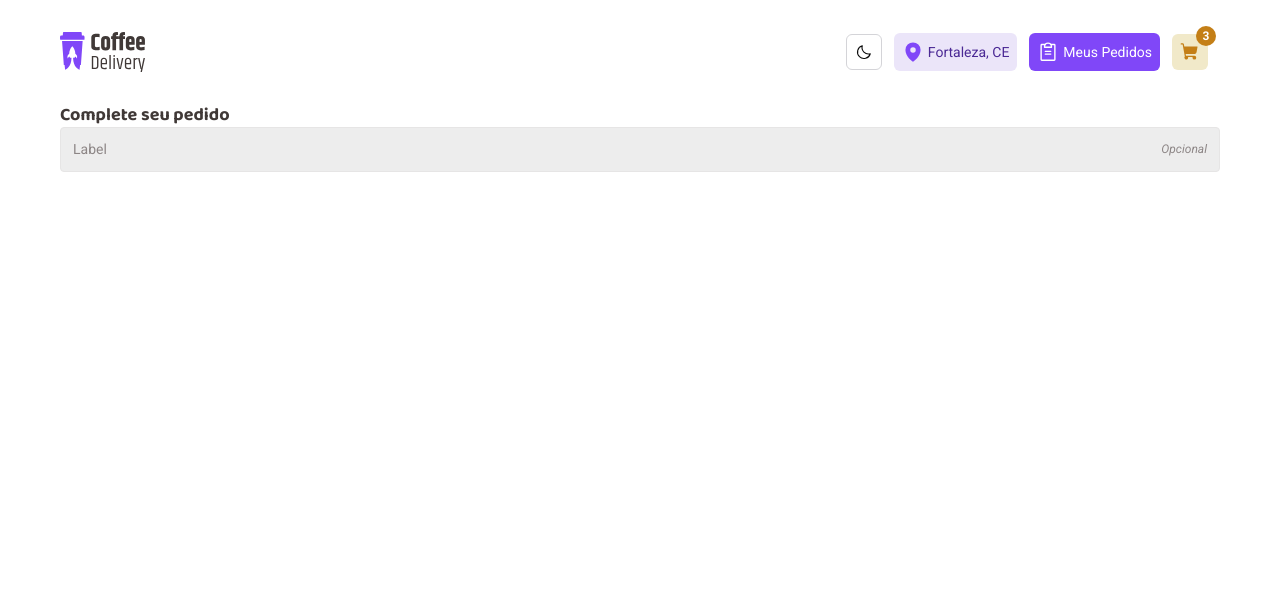
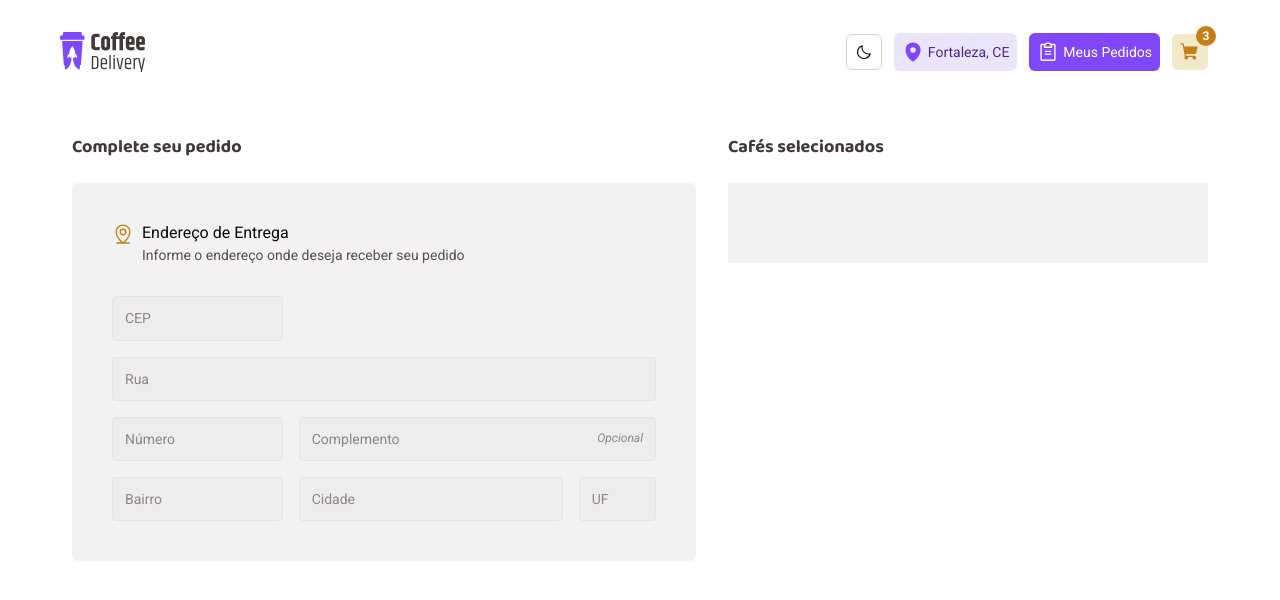
Before and after one commit to CarlosAlexandredevv/Coffee-delivery, a React (Vite) app: page /checkout in a window 1280 px wide. Shown: the top 600 px of the page. Built offline with nearby package versions, Linux system fonts and the light colour scheme.

Commit message:
feat: form address style

```diff
--- /dev/null
+++ b/src/pages/Checkout/components/form-checkout/index.tsx
@@ -0,0 +1,44 @@
+import { InputForm } from "@/components/ui/InputForm";
+import { MapPinLine } from "phosphor-react";
+
+export function FormCheckout() {
+  return (
+    <div className="mt-6 rounded-md bg-base-card p-10">
+      <div className="flex gap-2">
+        <MapPinLine size={22} className="text-yellow-dark" />
+        <div>
+          <h2 className="to-base-subtitle font-roboto leading-line">
+            Endereço de Entrega
+          </h2>
+          <h3 className="mt-0.5 font-roboto text-sm leading-line text-base-text">
+            Informe o endereço onde deseja receber seu pedido
+          </h3>
+        </div>
+      </div>
+
+      <form className="mt-8 grid grid-cols-6 grid-rows-4 gap-4">
+        <div className="col-span-2">
+          <InputForm placeholder="CEP" />
+        </div>
+        <div className="col-span-6 row-start-2">
+          <InputForm placeholder="Rua" />
+        </div>
+        <div className="col-span-2 row-start-3">
+          <InputForm placeholder="Número" />
+        </div>
+        <div className="col-span-4 col-start-3 row-start-3">
+          <InputForm placeholder="Complemento" opcional />
+        </div>
+        <div className="col-span-2 row-start-4">
+          <InputForm placeholder="Bairro" />
+        </div>
+        <div className="col-span-3 col-start-3 row-start-4">
+          <InputForm placeholder="Cidade" />
+        </div>
+        <div className="col-start-6 row-start-4">
+          <InputForm placeholder="UF" />
+        </div>
+      </form>
+    </div>
+  );
+}
--- a/src/pages/Checkout/index.tsx
+++ b/src/pages/Checkout/index.tsx
@@ -1,15 +1,19 @@
-import { InputForm } from "@/components/ui/InputForm";
+import { FormCheckout } from "./components/form-checkout";
 
 export function Checkout() {
   return (
-    <main className="px-3">
-      <div className="mx-auto max-w-container">
+    <main className="mx-auto mt-8 grid max-w-container grid-cols-[1.3fr_1fr] gap-8 px-3">
+      <div>
         <h1 className="font-baloo text-lg font-bold leading-line text-base-subtitle dark:text-zinc-100">
           Complete seu pedido
         </h1>
-        <div>
-          <InputForm placeholder="Label" opcional />
-        </div>
+        <FormCheckout />
+      </div>
+      <div>
+        <h1 className="font-baloo text-lg font-bold leading-line text-base-subtitle dark:text-zinc-100">
+          Cafés selecionados
+        </h1>
+        <div className="mt-6 bg-base-card p-10"></div>
       </div>
     </main>
   );
```
